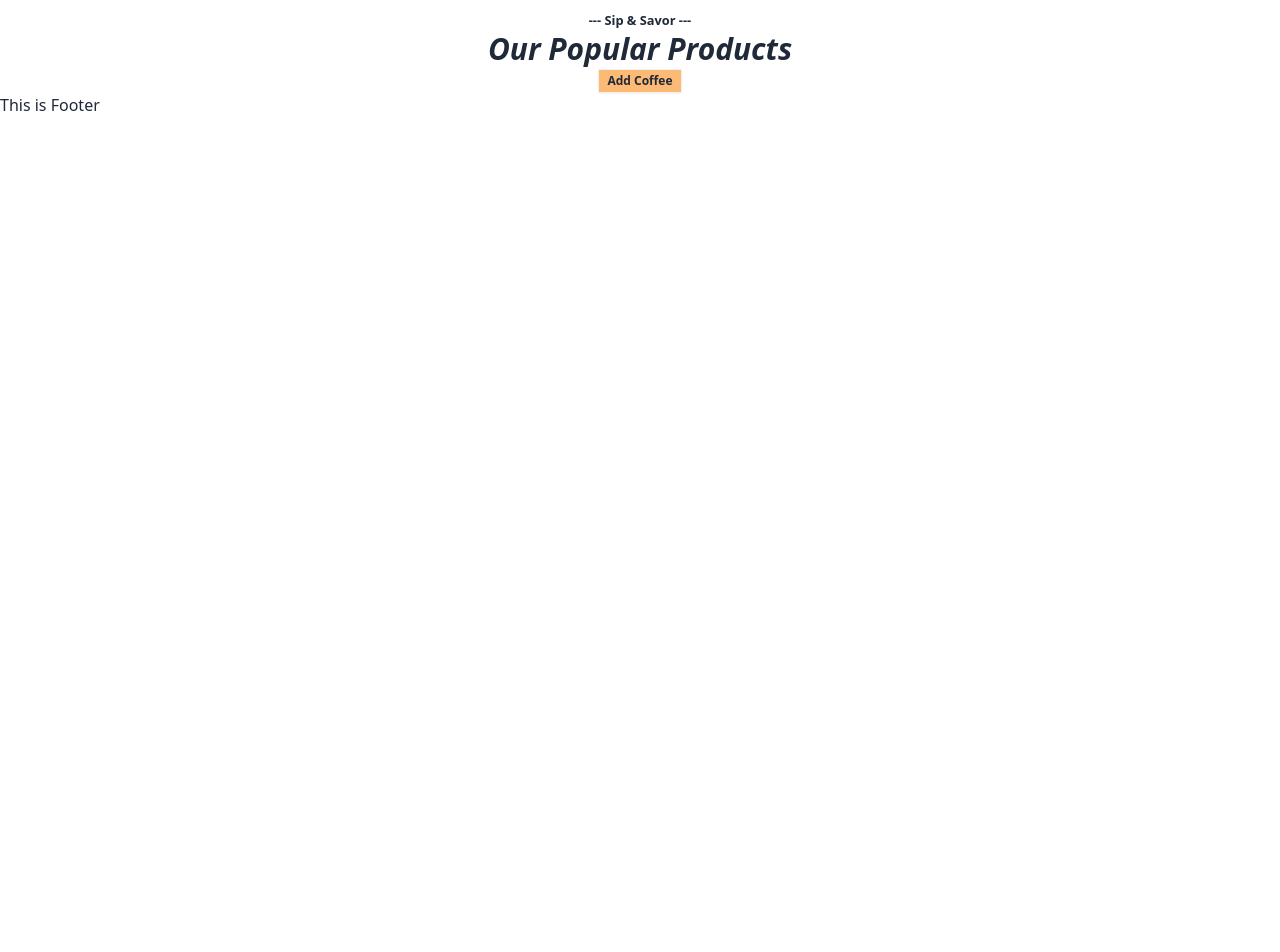
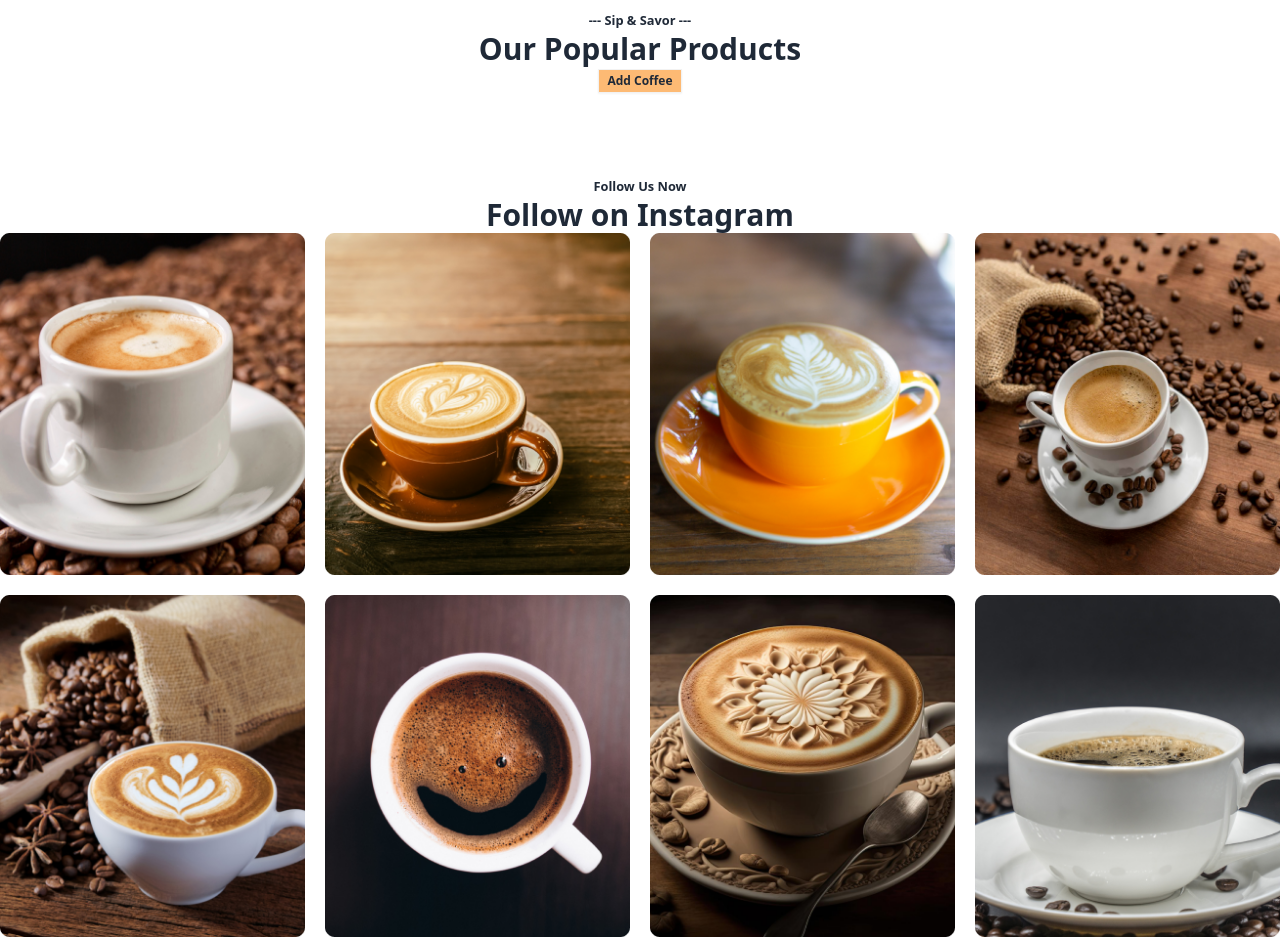
Before and after one commit to tnayem/coffee-store-client, a React (Vite) app: page / in a window 1280 px wide. Shown: the part 880-1832 px from the top of the page. Before the commit the page ends 997 px from the top, so only its background shows below. Built offline with nearby package versions, Linux system fonts and the light colour scheme.

Commit message:
implement coffe section

```diff
--- a/src/components/Pages/Home/Home/Home.jsx
+++ b/src/components/Pages/Home/Home/Home.jsx
@@ -1,5 +1,6 @@
 import Banner from "../Banner/Banner";
 import BannerBottom from "../BannerBottom/BannerBottom";
+import InstagramPhoto from "../InstagramPhoto/InstagramPhoto";
 import PopulerProducts from "../PopulerProducts/PopulerProducts";
 
 
@@ -9,6 +10,7 @@ const Home = () => {
             <Banner></Banner>
             <BannerBottom></BannerBottom>
             <PopulerProducts></PopulerProducts>
+            <InstagramPhoto></InstagramPhoto>
         </div>
     );
 };
--- /dev/null
+++ b/src/components/Pages/Home/InstagramPhoto/InstagramPhoto.jsx
@@ -0,0 +1,28 @@
+import cup1 from '../../../../assets/images/cups/Rectangle 10.png'
+import cup2 from '../../../../assets/images/cups/Rectangle 11.png'
+import cup3 from '../../../../assets/images/cups/Rectangle 12.png'
+import cup4 from '../../../../assets/images/cups/Rectangle 13.png'
+import cup5 from '../../../../assets/images/cups/Rectangle 14.png'
+import cup6 from '../../../../assets/images/cups/Rectangle 15.png'
+import cup7 from '../../../../assets/images/cups/Rectangle 16.png'
+import cup8 from '../../../../assets/images/cups/Rectangle 9.png'
+const InstagramPhoto = () => {
+    return (
+        <div className="container mx-auto py-10">
+            <p className="text-center font-semibold"><small>Follow Us Now</small></p>
+            <h3 className="text-3xl font-bold text-center">Follow on Instagram</h3>
+            <div className='grid gap-5 md:grid-cols-3 lg:grid-cols-4'>
+                <img className='mx-auto' src={cup1} alt="" />
+                <img className='mx-auto' src={cup2} alt="" />
+                <img className='mx-auto' src={cup3} alt="" />
+                <img className='mx-auto' src={cup4} alt="" />
+                <img className='mx-auto' src={cup5} alt="" />
+                <img className='mx-auto' src={cup6} alt="" />
+                <img className='mx-auto' src={cup7} alt="" />
+                <img className='mx-auto' src={cup8} alt="" />
+            </div>
+        </div>
+    );
+};
+
+export default InstagramPhoto;
--- a/src/components/Pages/Home/PopulerProducts/PopulerProducts.jsx
+++ b/src/components/Pages/Home/PopulerProducts/PopulerProducts.jsx
@@ -1,9 +1,9 @@
 
 const PopulerProducts = () => {
     return (
-        <div className="container mx-auto pt-10">
+        <div className="container mx-auto py-10">
             <p className="text-center font-semibold"><small>--- Sip & Savor ---</small></p>
-            <h3 className="text-3xl font-bold text-center italic">Our Popular Products</h3>
+            <h3 className="text-3xl font-bold text-center">Our Popular Products</h3>
             <div className="text-center ">
                 <button className="btn btn-xs bg-orange-300 rounded-none">Add Coffee</button>
             </div>
```
